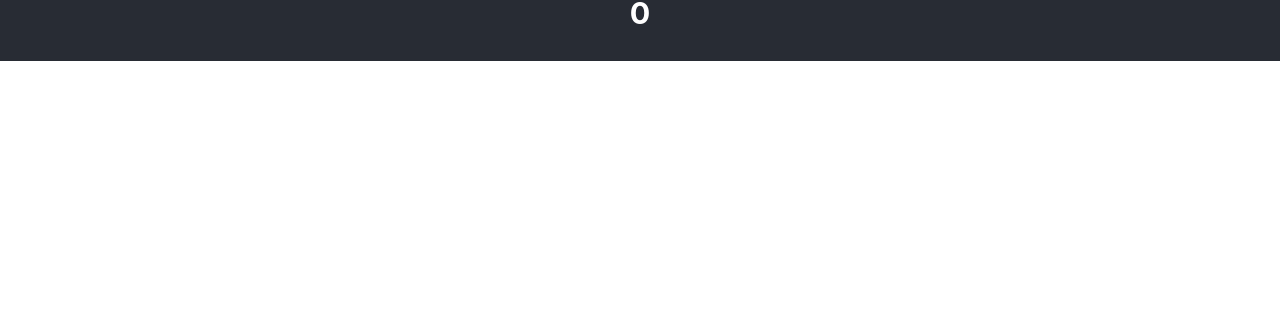
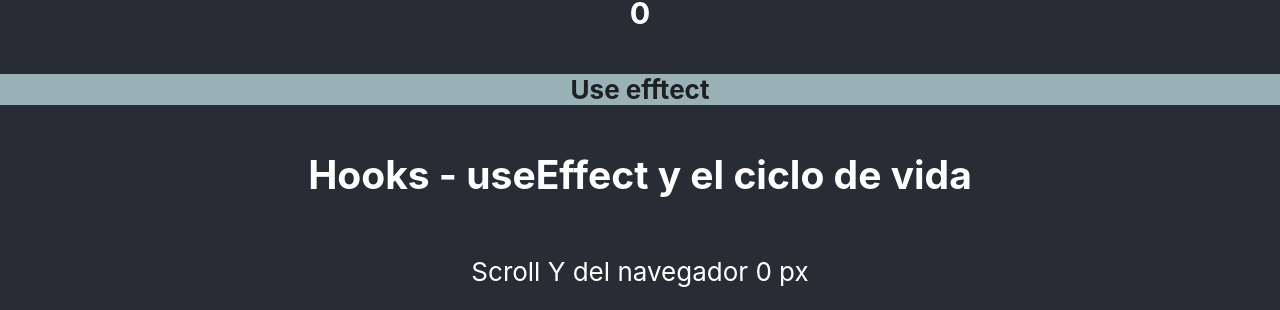
Before and after one commit to roman-bgonz/react-projects, a React (Create React App) app in the folder react-basicos/: page / in a window 1280 px wide. Shown: the part 3892-4202 px from the top of the page. Before the commit the page ends 3953 px from the top, so only its background shows below. Built offline with nearby package versions, Linux system fonts and the light colour scheme; no server answers.

Commit message:
Hook us effect

```diff
--- a/react-basicos/src/App.js
+++ b/react-basicos/src/App.js
@@ -11,6 +11,7 @@ import Padre from "./components/ComunicacionComponentes";
 import CicloVida from "./components/CicloVida";
 import AjaxApis from "./components/AjaxApis";
 import ContadorHooks from "./components/hooks/ContadorHooks";
+import ScrollHooks from "./components/hooks/ScrollHooks";
 
 function App() {
   return (
@@ -60,6 +61,9 @@ function App() {
 
         <hr className="hr-text" data-content="Contador hooks" />
         <ContadorHooks titulo="Contador de seguidores" />
+
+        <hr className="hr-text" data-content="Use efftect" />
+        <ScrollHooks />
       </header>
     </div>
   );
--- /dev/null
+++ b/react-basicos/src/components/hooks/ScrollHooks.js
@@ -0,0 +1,15 @@
+import React, { useEffect, useState } from "react";
+
+export default function ScrollHooks() {
+  const [scrollY, setScrollY] = useState(0);
+
+  useEffect(() => {
+    console.log("Fase de montaje");
+  }, []);
+  return (
+    <>
+      <h2>Hooks - useEffect y el ciclo de vida</h2>
+      <p>Scroll Y del navegador {scrollY} px</p>
+    </>
+  );
+}
```
Also changed, not shown: react-basicos/Notas.txt.
